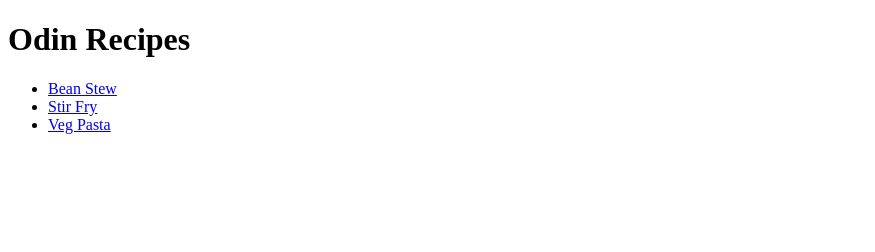
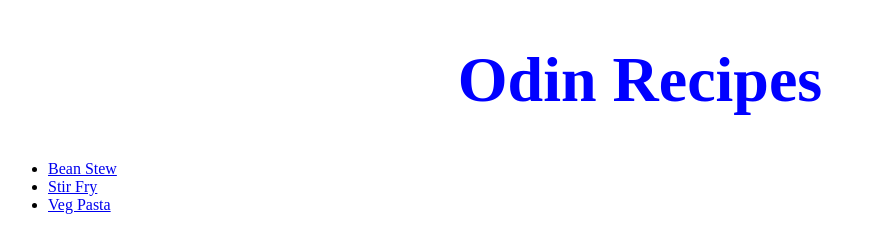
Before and after one commit to Kialti/odin-recipes, a plain HTML site: page index.html in a window 1280 px wide. Shown: the whole page, without its empty margins (0-875 px from the left). Drawn offline with Linux system fonts and the light colour scheme.

Commit message:
add link to stylesheet;  add properties to .header

```diff
--- /dev/null
+++ b/css/styles.css
@@ -0,0 +1,5 @@
+.header {
+    color: blue;
+    font-size: 64px;
+    text-align: center;
+}
--- a/index.html
+++ b/index.html
@@ -5,9 +5,10 @@
     <meta http-equiv="X-UA-Compatible" content="IE=edge">
     <meta name="viewport" content="width=device-width, initial-scale=1.0">
     <title>Odin Recipes</title>
+    <link rel="stylesheet" href="css/styles.css">
 </head>
 <body>
-    <h1>Odin Recipes</h1>
+    <h1 class="header">Odin Recipes</h1>
         <ul>
             <li><a href="recipes/beanstew.html">Bean Stew</a></li>
             <li><a href="recipes/stirfry.html">Stir Fry</a></li>
```
